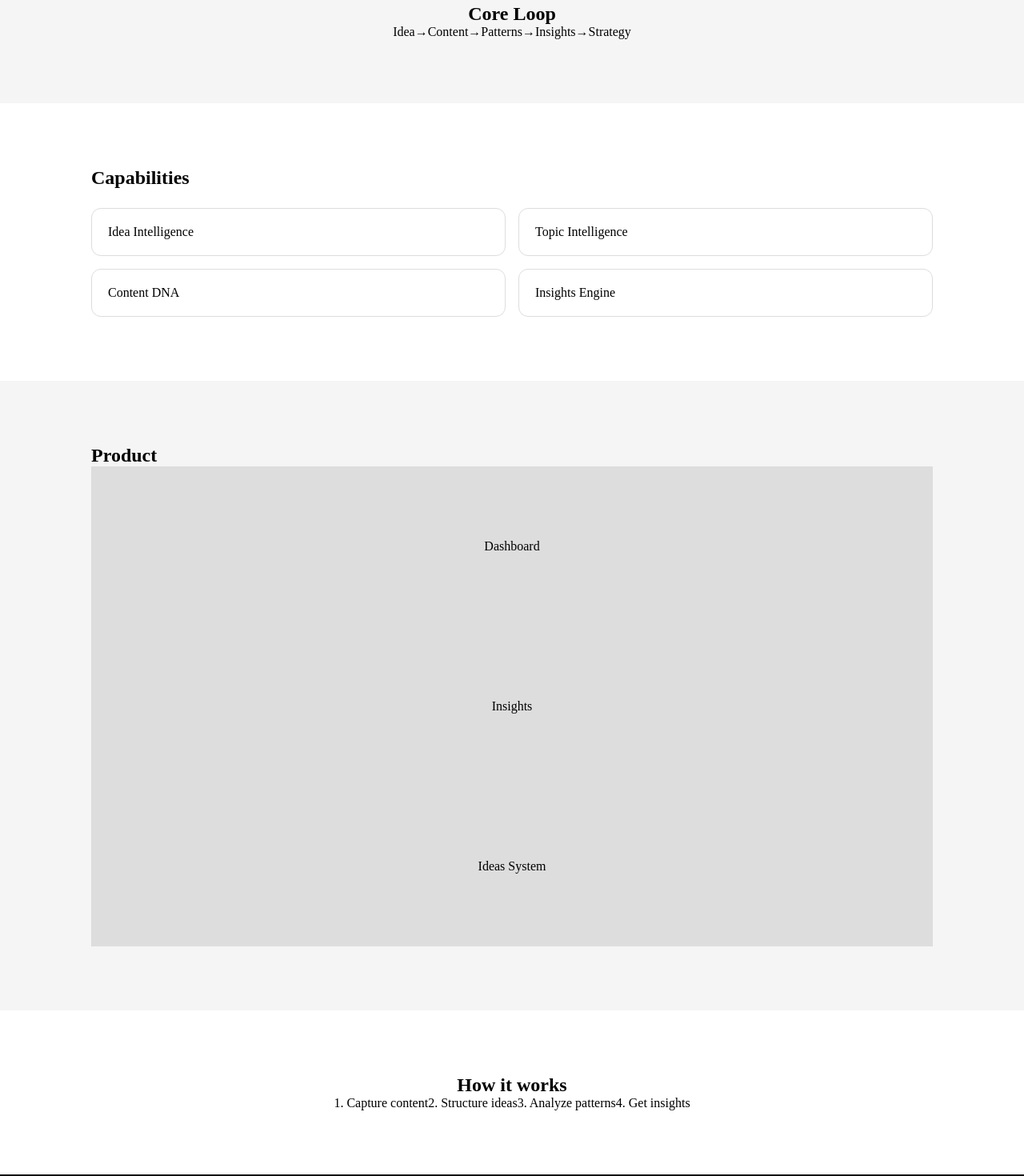
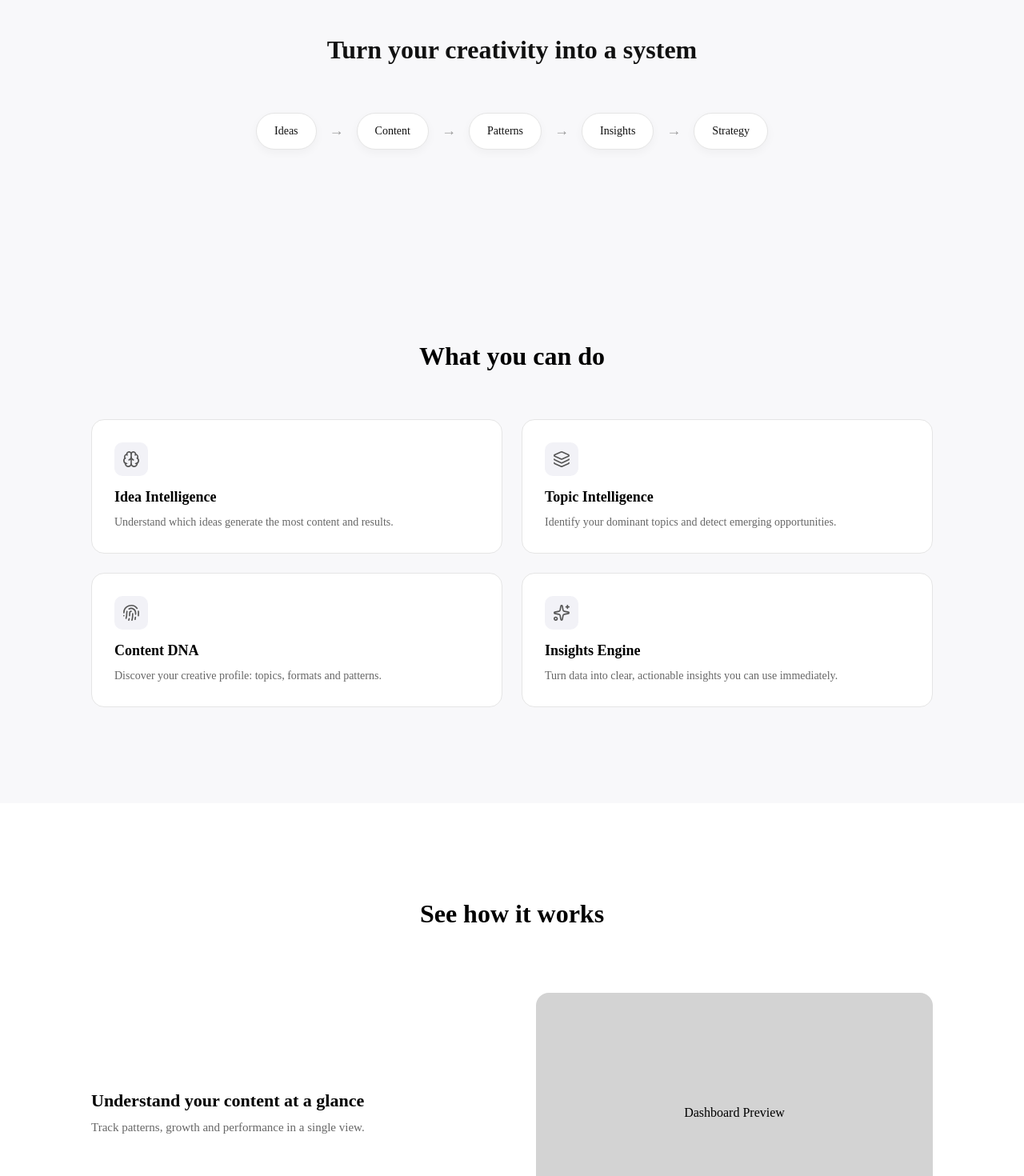
Before and after one commit to ruedalibre/landing-portfolio-content-intelligence-app, a React (Vite) app in the folder landing-portfolio-content-intelligence-app/: page / in a window 1280 px wide. Shown: the part 1700-3170 px from the top of the page at 80% size. Built offline with nearby package versions, Linux system fonts and the light colour scheme.

Commit message:
Creación layout componentes Capabilities, Core-loop, Product visuals

```diff
--- a/landing-portfolio-content-intelligence-app/package.json
+++ b/landing-portfolio-content-intelligence-app/package.json
@@ -10,6 +10,7 @@
     "preview": "vite preview"
   },
   "dependencies": {
+    "lucide-react": "^0.577.0",
     "react": "^19.2.4",
     "react-dom": "^19.2.4"
   },
--- a/landing-portfolio-content-intelligence-app/src/components/sections/Capabilities.tsx
+++ b/landing-portfolio-content-intelligence-app/src/components/sections/Capabilities.tsx
@@ -1,14 +1,53 @@
+import { Brain, Layers, Fingerprint, Sparkles } from "lucide-react";
+
+const capabilities = [
+  {
+    title: "Idea Intelligence",
+    description:
+      "Understand which ideas generate the most content and results.",
+    icon: Brain,
+  },
+  {
+    title: "Topic Intelligence",
+    description:
+      "Identify your dominant topics and detect emerging opportunities.",
+    icon: Layers,
+  },
+  {
+    title: "Content DNA",
+    description:
+      "Discover your creative profile: topics, formats and patterns.",
+    icon: Fingerprint,
+  },
+  {
+    title: "Insights Engine",
+    description:
+      "Turn data into clear, actionable insights you can use immediately.",
+    icon: Sparkles,
+  },
+];
+
 const Capabilities = () => {
   return (
-    <section className="section">
+    <section className="capabilities">
       <div className="container">
-        <h2>Capabilities</h2>
+        <h2 className="capabilities__title">What you can do</h2>
 
-        <div className="grid grid--2">
-          <div className="card">Idea Intelligence</div>
-          <div className="card">Topic Intelligence</div>
-          <div className="card">Content DNA</div>
-          <div className="card">Insights Engine</div>
+        <div className="capabilities__grid">
+          {capabilities.map((item, index) => {
+            const Icon = item.icon;
+
+            return (
+              <div key={index} className="capabilities__card">
+                <div className="capabilities__icon">
+                  <Icon size={22} strokeWidth={1.8} />
+                </div>
+
+                <h3>{item.title}</h3>
+                <p>{item.description}</p>
+              </div>
+            );
+          })}
         </div>
       </div>
     </section>
--- a/landing-portfolio-content-intelligence-app/src/components/sections/CoreLoop.tsx
+++ b/landing-portfolio-content-intelligence-app/src/components/sections/CoreLoop.tsx
@@ -1,20 +1,30 @@
 const CoreLoop = () => {
   return (
-    <section className="section section--light">
-      <div className="container center">
-        <h2>Core Loop</h2>
+    <section className="core-loop-section">
+      <div className="container">
+
+        <h2 className="core-loop__title">
+          Turn your creativity into a system
+        </h2>
 
         <div className="core-loop">
-          <span>Idea</span>
-          <span>→</span>
-          <span>Content</span>
-          <span>→</span>
-          <span>Patterns</span>
-          <span>→</span>
-          <span>Insights</span>
-          <span>→</span>
-          <span>Strategy</span>
+
+          <div className="core-loop__item">Ideas</div>
+          <div className="core-loop__arrow">→</div>
+
+          <div className="core-loop__item">Content</div>
+          <div className="core-loop__arrow">→</div>
+
+          <div className="core-loop__item">Patterns</div>
+          <div className="core-loop__arrow">→</div>
+
+          <div className="core-loop__item">Insights</div>
+          <div className="core-loop__arrow">→</div>
+
+          <div className="core-loop__item">Strategy</div>
+
         </div>
+
       </div>
     </section>
   );
--- a/landing-portfolio-content-intelligence-app/src/components/sections/ProductVisuals.tsx
+++ b/landing-portfolio-content-intelligence-app/src/components/sections/ProductVisuals.tsx
@@ -1,13 +1,49 @@
+// import dashboardImg from "../../assets/images/dashboard.png";
+// import insightsImg from "../../assets/images/insights.png";
+// import ideasImg from "../../assets/images/ideas-system.png";
+
 const ProductVisuals = () => {
   return (
-    <section className="section section--light">
+    <section className="product-visuals">
       <div className="container">
-        <h2>Product</h2>
+        <h2 className="product-visuals__title">See how it works</h2>
 
-        <div className="visuals">
-          <div className="placeholder">Dashboard</div>
-          <div className="placeholder">Insights</div>
-          <div className="placeholder">Ideas System</div>
+        <div className="product-visuals__list">
+          {/* DASHBOARD */}
+          <div className="product-visuals__item">
+            <div className="product-visuals__text">
+              <h3>Understand your content at a glance</h3>
+              <p>Track patterns, growth and performance in a single view.</p>
+            </div>
+
+            <div className="product-visuals__image">
+              <div className="mock">Dashboard Preview</div>
+            </div>
+          </div>
+
+          {/* INSIGHTS */}
+          <div className="product-visuals__item reverse">
+            <div className="product-visuals__text">
+              <h3>Turn data into clear insights</h3>
+              <p>Know what works and why — without guessing.</p>
+            </div>
+
+            <div className="product-visuals__image">
+              <div className="mock">Insights Preview</div>
+            </div>
+          </div>
+
+          {/* IDEAS SYSTEM */}
+          <div className="product-visuals__item">
+            <div className="product-visuals__text">
+              <h3>Build reusable content systems</h3>
+              <p>Transform ideas into scalable content structures.</p>
+            </div>
+
+            <div className="product-visuals__image">
+              <div className="mock">Ideas System Preview</div>
+            </div>
+          </div>
         </div>
       </div>
     </section>
--- a/landing-portfolio-content-intelligence-app/src/styles/sections/_capabilities.scss
+++ b/landing-portfolio-content-intelligence-app/src/styles/sections/_capabilities.scss
@@ -0,0 +1,73 @@
+.capabilities {
+  padding: 120px 0;
+  background: #f8f8fa;
+}
+
+.capabilities__title {
+  text-align: center;
+  font-size: 32px;
+  font-weight: 600;
+  margin-bottom: 60px;
+}
+
+.capabilities__grid {
+  display: grid;
+  grid-template-columns: repeat(2, 1fr);
+  gap: 24px;
+}
+
+.capabilities__card {
+  background: white;
+  padding: 28px;
+  border-radius: 16px;
+  border: 1px solid #e5e5e5;
+
+  transition: all 0.2s ease;
+
+  h3 {
+    font-size: 18px;
+    margin-bottom: 10px;
+  }
+
+  p {
+    font-size: 14px;
+    color: #666;
+    line-height: 1.5;
+  }
+
+  &:hover {
+    transform: translateY(-4px);
+    border-color: #ccc;
+  }
+}
+
+.capabilities__icon {
+  width: 42px;
+  height: 42px;
+  border-radius: 10px;
+  background: #f2f2f7;
+
+  display: flex;
+  align-items: center;
+  justify-content: center;
+
+  margin-bottom: 16px;
+
+  svg {
+    color: #555;
+  }
+}
+
+.capabilities__card:hover .capabilities__icon {
+  background: #e9e9ff;
+
+  svg {
+    color: #6c5ce7;
+  }
+}
+
+@media (max-width: 768px) {
+  .capabilities__grid {
+    grid-template-columns: 1fr;
+  }
+}
--- a/landing-portfolio-content-intelligence-app/src/styles/sections/_core-loop.scss
+++ b/landing-portfolio-content-intelligence-app/src/styles/sections/_core-loop.scss
@@ -0,0 +1,53 @@
+.core-loop-section {
+  padding: 120px 0;
+  background: #f8f8fa;
+  text-align: center;
+}
+
+.core-loop__title {
+  font-size: 32px;
+  font-weight: 600;
+  margin-bottom: 60px;
+  color: #111;
+}
+
+.core-loop {
+  display: flex;
+  flex-wrap: wrap;
+  justify-content: center;
+  align-items: center;
+  gap: 16px;
+}
+
+.core-loop__item {
+  padding: 14px 22px;
+  border-radius: 999px;
+  background: white;
+  border: 1px solid #e5e5e5;
+  font-size: 14px;
+  font-weight: 500;
+  color: #111;
+  box-shadow: 0 4px 12px rgba(0, 0, 0, 0.04);
+
+  transition: all 0.2s ease;
+
+  &:hover {
+    transform: translateY(-2px);
+    border-color: #ccc;
+  }
+}
+
+.core-loop__arrow {
+  font-size: 18px;
+  color: #999;
+}
+
+@media (max-width: 768px) {
+  .core-loop {
+    flex-direction: column;
+  }
+
+  .core-loop__arrow {
+    transform: rotate(90deg);
+  }
+}
--- a/landing-portfolio-content-intelligence-app/src/styles/sections/_product-visuals.scss
+++ b/landing-portfolio-content-intelligence-app/src/styles/sections/_product-visuals.scss
@@ -0,0 +1,84 @@
+.product-visuals {
+  padding: 120px 0;
+  background: #ffffff;
+}
+
+.product-visuals__title {
+  text-align: center;
+  font-size: 32px;
+  font-weight: 600;
+  margin-bottom: 80px;
+}
+
+.product-visuals__list {
+  display: flex;
+  flex-direction: column;
+  gap: 100px;
+}
+
+.product-visuals__item {
+  display: grid;
+  grid-template-columns: 1fr 1fr;
+  gap: 60px;
+  align-items: center;
+}
+
+.product-visuals__item.reverse {
+  direction: rtl;
+
+  .product-visuals__text {
+    direction: ltr;
+  }
+}
+
+.product-visuals__text {
+  max-width: 420px;
+
+  h3 {
+    font-size: 22px;
+    margin-bottom: 12px;
+  }
+
+  p {
+    color: #666;
+    font-size: 15px;
+  }
+}
+
+.product-visuals__image {
+  display: flex;
+  justify-content: center;
+
+  img {
+    width: 100%;
+    max-width: 520px;
+    border-radius: 16px;
+
+    box-shadow: 0 30px 80px rgba(0, 0, 0, 0.08);
+  }
+}
+
+.mock {
+  display: flex;
+  align-items: center;
+  justify-content: center;
+  height: 300px;
+  width: 100%;
+  background: lightgray;
+  border-radius: 16px;
+}
+
+@media (max-width: 768px) {
+  .product-visuals__item {
+    grid-template-columns: 1fr;
+    text-align: center;
+  }
+
+  .product-visuals__item.reverse {
+    direction: ltr;
+  }
+
+  .product-visuals__text {
+    margin: 0 auto;
+  }
+}
```
Also changed, not shown: 1 other file (tests, documents, lock files or other folders).
